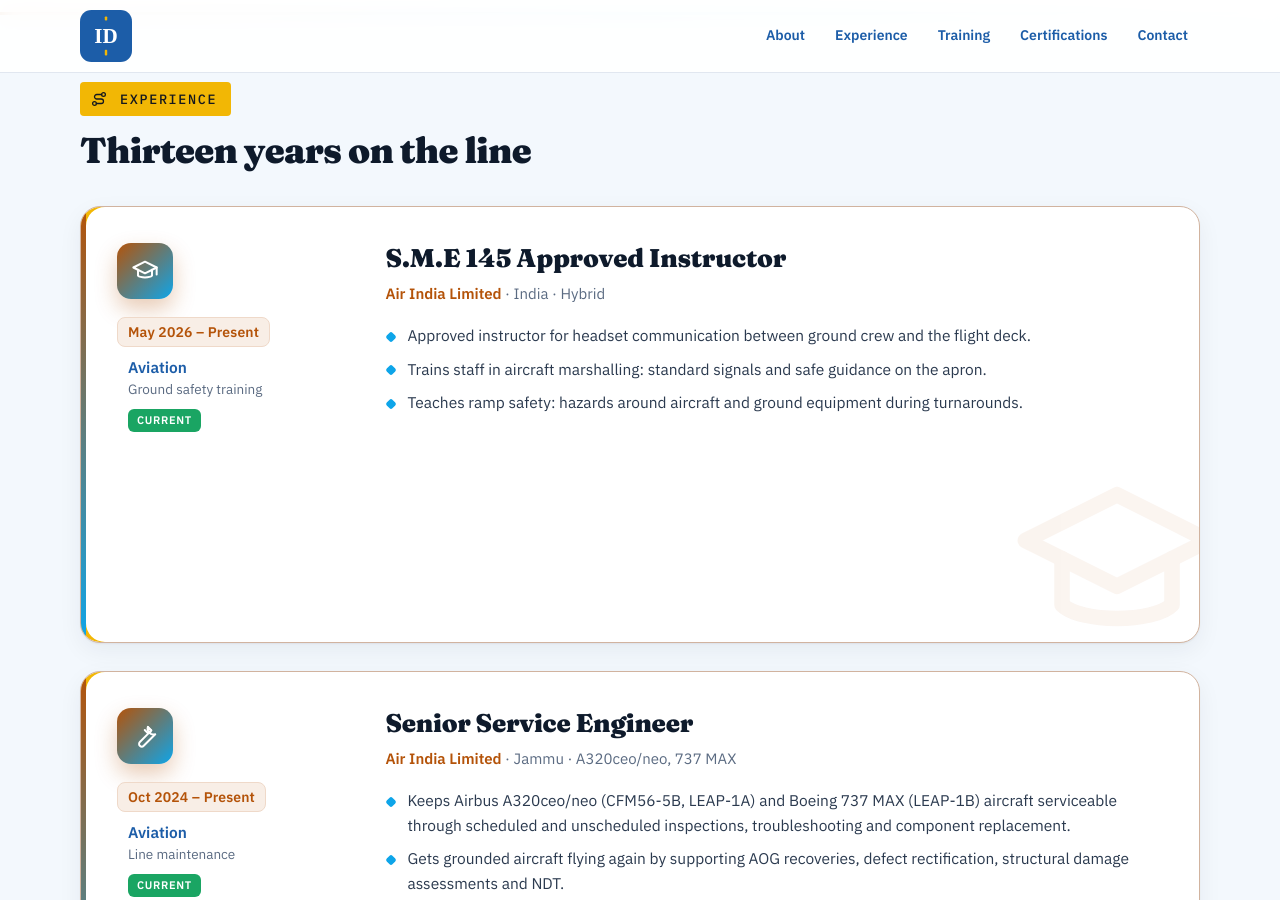
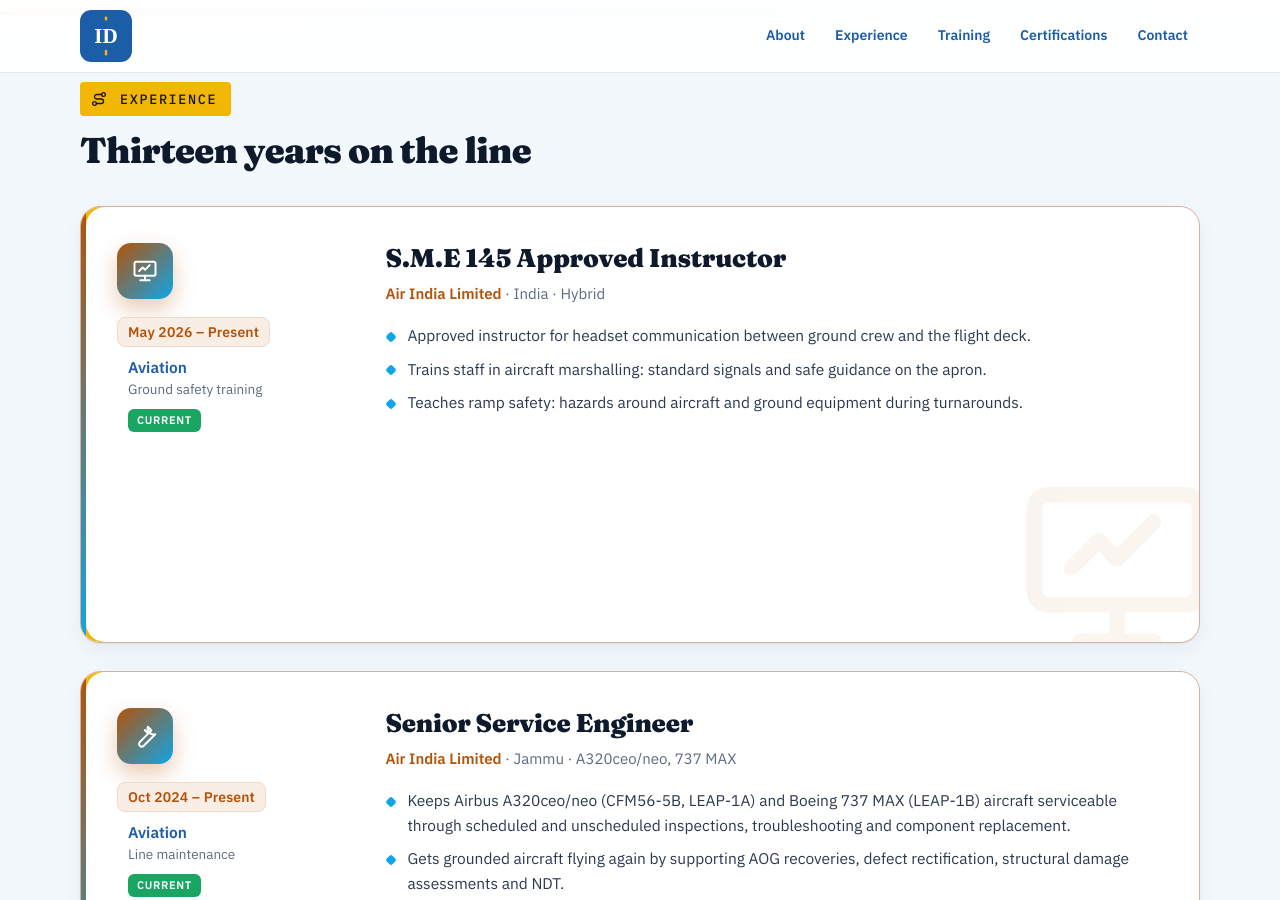
Before and after one commit to ishandhar-r/ishandhar-r.github.io, a Jekyll site: the page built from index.html, in a window 1280 px wide and 900 px high, scrolled down 2013 px. Built offline with Jekyll 4.4.1, drawn with Linux system fonts in a browser that asks for light colours.

Commit message:
Add files via upload

```diff
--- a/_data/profile.yml
+++ b/_data/profile.yml
@@ -89,7 +89,7 @@
   - dates: May 2026 – Present
     title: S.M.E 145 Approved Instructor
     sector: "Aviation · Ground safety training"
-    icon: cap
+    icon: board
     company: Air India Limited
     detail: India · Hybrid
     current: true
```
